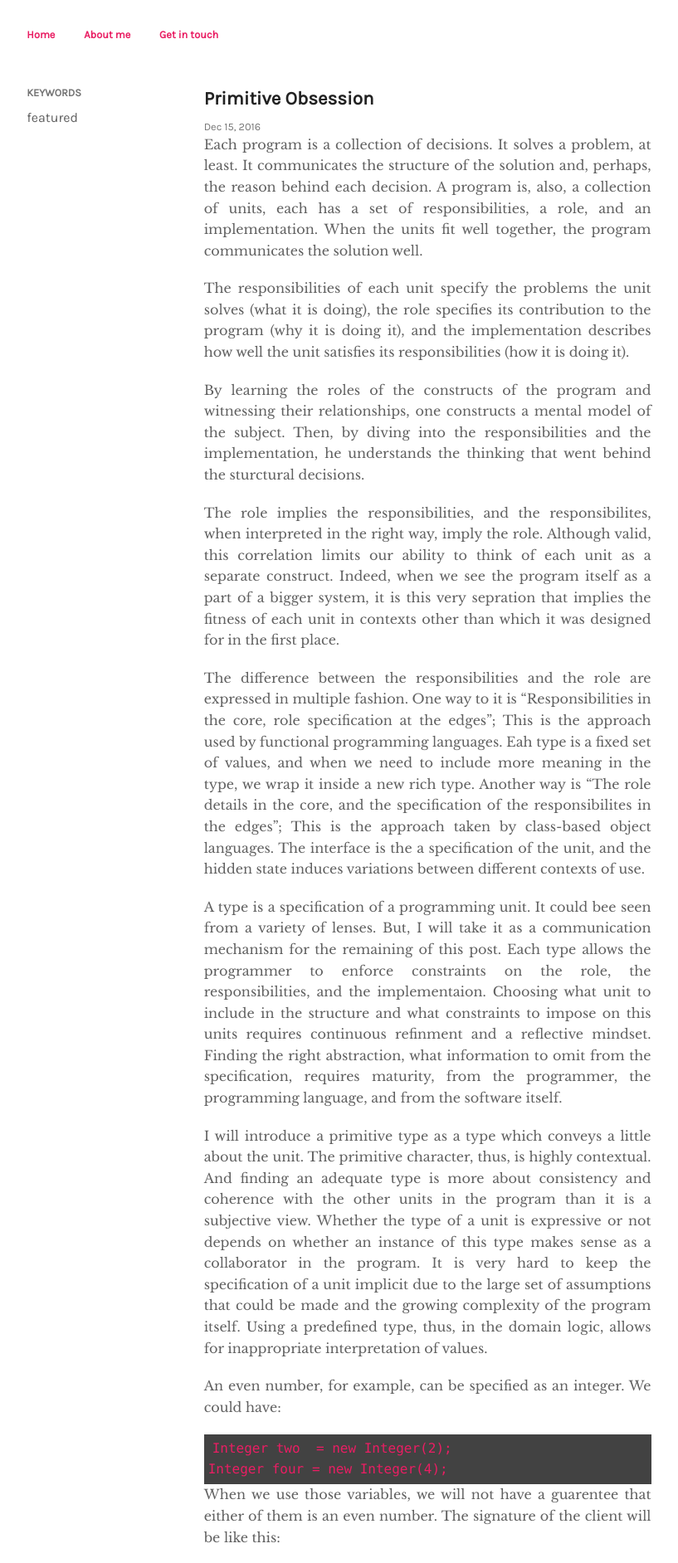
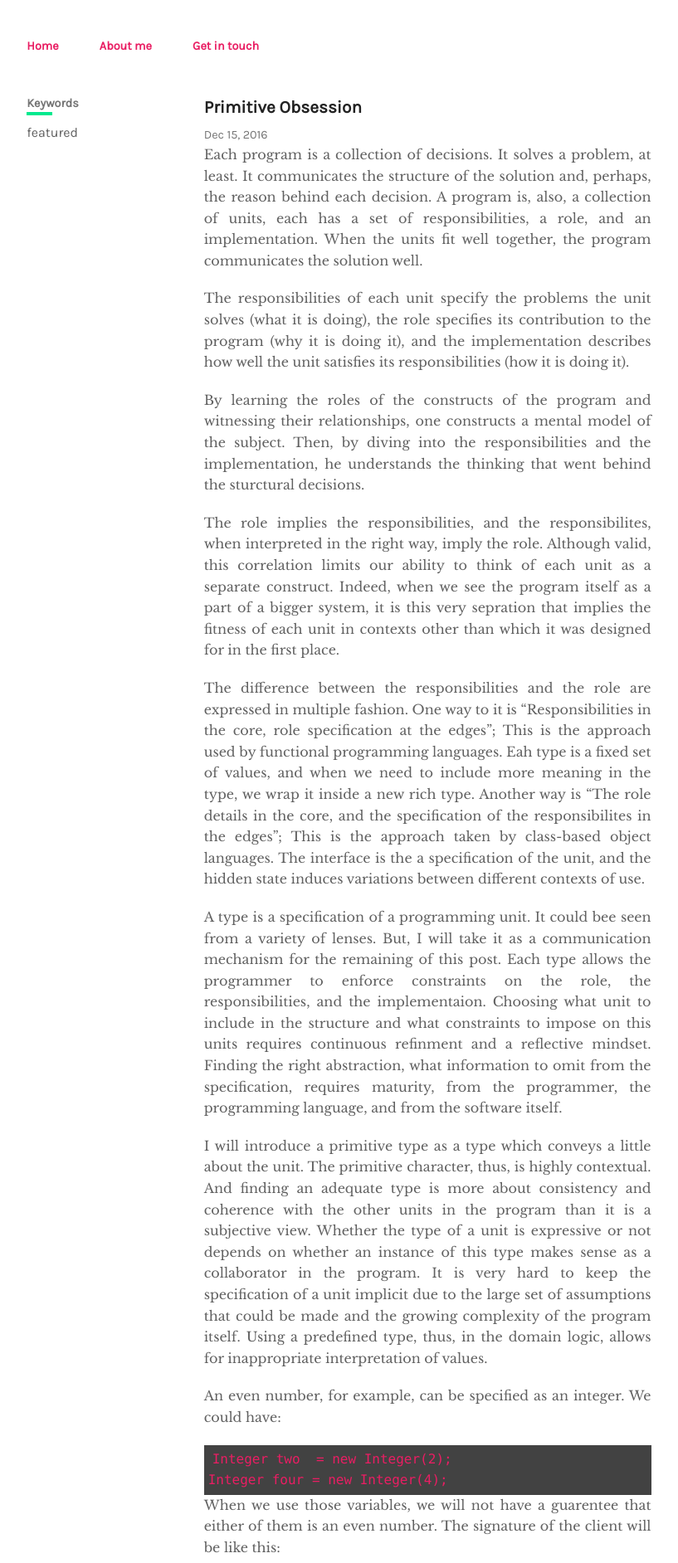
Before and after one commit to haresfaiez/haresfaiez.github.io, a Jekyll site: the page built from _posts/2016-12-15-primitive-obsession.md, in a window 1280 px wide. Shown: the top 1884 px of the page at 83% size, without its empty margins (196-1013 px from the left). Built offline with Jekyll 4.4.1, drawn with Linux system fonts in a browser that asks for light colours; comment, search, counter and statistics services are not loaded.

Commit message:
Improve the spacing in the home

```diff
--- a/_includes/header.html
+++ b/_includes/header.html
@@ -1,5 +1,3 @@
 <header class="vertical-inset bounded">
-  <div class="columns">
-    {% include pages-list.html %}
-  </div>
+  {% include pages-list.html %}
 </header>
--- a/_includes/pages-list.html
+++ b/_includes/pages-list.html
@@ -1,4 +1,5 @@
-<ul class="inline-list vertical-outset">
+<div class="columns">
+  <ul class="inline-list">
     <li>
       <a href="/">Home</a>
     </li>
@@ -10,3 +11,4 @@
         {% endunless %}
     {% endfor %}
   </ul>
+</div>
--- a/_layouts/post.html
+++ b/_layouts/post.html
@@ -3,7 +3,7 @@ layout: default
 ---
 <header class="bounded">
   <section class="small-12 medium-12 large-3 columns bloc">
-    <h1 class="header">KEYWORDS</h1>
+    <h1 class="header">Keywords</h1>
     <p>
       {{ page.tags }}
     </p>
--- a/_sass/custom/_color.scss
+++ b/_sass/custom/_color.scss
@@ -1,20 +1,24 @@
 $body-font-color: #616161;
 
+// Foundation override
 $bg-color         : #FFFFFF;
-$secondary-color  : #e91e63;
+$secondary-color  : #E91E63; // pink
+
+// custom
 $anchor-font-color: $secondary-color;
-$hover-color      : #ad1457;
-$third-color      : #757575;
+$third-color      : #757575; // light yellow grey
 
-$primary-color  : #424242;
-$hover-color    : #9e9e9e;
+$primary-color  : #424242; // dark yellow grey
+$hover-color    : $third-color;
 
+$purpule   : #7A1E63;
+$light-green: #00E98E;
 
 $highlight      : #FAFAFA;
 
-// Bloc
 .bloc .header {
   color: $third-color;
+  border-color: $light-green;
 }
 
 .text-bloc {
@@ -32,7 +36,6 @@ $highlight      : #FAFAFA;
   }
 }
 
-// Highlighted bloc
 .highligthed-bloc {
 
   background-color: $highlight;
@@ -51,3 +54,11 @@ $highlight      : #FAFAFA;
   color:      $anchor-font-color;
   border:     none;
 }
+
+figure {
+  background-color: $purpule;
+
+  img {
+    opacity: 1;
+  }
+}
--- a/_sass/custom/_spacing.scss
+++ b/_sass/custom/_spacing.scss
@@ -1,9 +1,8 @@
-$paragraph-margin: 2rem;
-$horizontal-margin: 0.8rem;
+$paragraph-margin: 1.7rem;
+$list-margin     : 1.7rem;
+$horizontal-list-height: 7rem;
 
 $avatar-size: 200px;
-
-$header-height: 100px;
 
 @mixin horizontal-block {
   padding: {
@@ -12,13 +11,15 @@ $header-height: 100px;
   }
 }
 
-body > header {
-  height: $header-height;
-}
-
 .bounded {
   @extend .large-10;
   padding-left: grid-calc(2, 12);
+}
+
+@media only screen and (max-width: 40em) {
+  .bounded {
+    padding: 0;
+  }
 }
 
 .absolute {
@@ -29,20 +30,24 @@ body > header {
   @include horizontal-block;
 }
 
-.vertical-inset {
-  @include horizontal-block;
-}
-
 .vertical-outset {
   margin-bottom: 0;
 }
 
 .horizontal-icons a {
-  margin-right: $horizontal-margin;
+  margin-right: $list-margin;
+}
+
+.inline-list {
+  margin-bottom: 0;
 }
 
 .inline-list > li {
-  margin-right: $horizontal-margin;
+  margin-right: $list-margin;
+}
+
+header .inline-list > li {
+  line-height: $horizontal-list-height;
 }
 
 .highlighter-rouge {
--- a/_sass/custom/_typography.scss
+++ b/_sass/custom/_typography.scss
@@ -4,9 +4,9 @@ $serif-font     : "Libre Baskerville", serif;
 $sans-serif-font: "Karla", sans-serif !default;
 
 $default-font-size: 1rem;
-$tiny-font-size   : 0.8rem;
-$medium-font-size : 1.2rem;
-$big-font-size    : 1.4rem;
+$tiny-font-size   : 0.9rem;
+$medium-font-size : 1.1rem;
+$big-font-size    : 1.3rem;
 
 @mixin header($font-size: $medium-font-size) {
   font: {
@@ -41,6 +41,9 @@ h2, h3, h4, h5, h6 {
 
 .bloc .header {
   @include header($tiny-font-size);
+  border-bottom-width: 4px;
+  border-bottom-style: solid;
+  width: 17%;
 }
 
 .text-bloc p {
```
Lines whose indentation alone changed are shown as unchanged.
